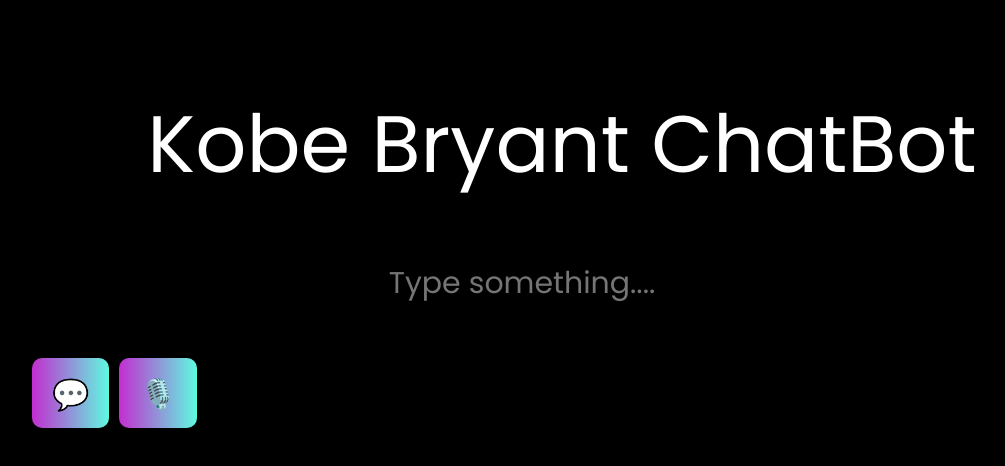
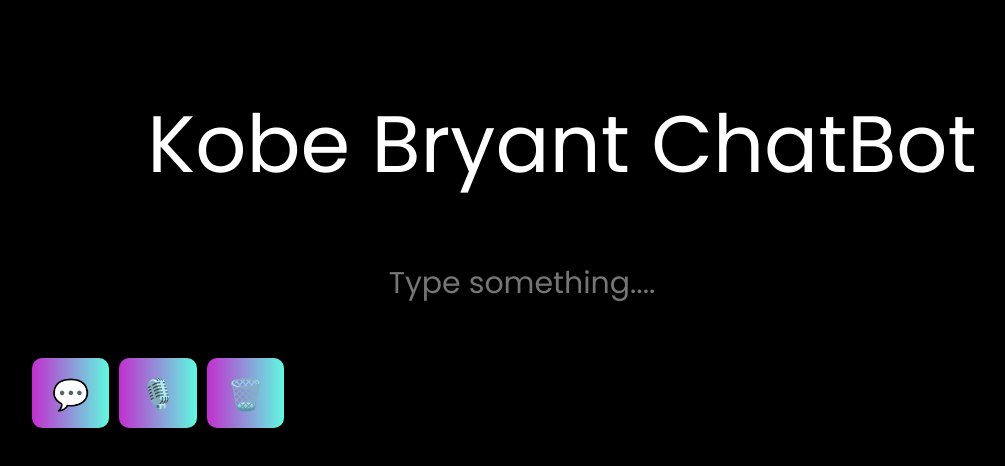
Before and after one commit to joel-george-mathew/kobe-ai-chatbot, a React (Vite) app: page / in a window 1280 px wide. Shown: the top 466 px of the page, without its empty margins (78-1083 px from the left). Built offline with nearby package versions, Linux system fonts and the light colour scheme.

Commit message:
clear conversations

```diff
--- a/src/App.jsx
+++ b/src/App.jsx
@@ -86,6 +86,10 @@
     speechSynthesis.cancel()
   }
 
+  const handleClearConversation =() => {
+    setHistory([])
+  }
+
 
   return (
     <div className='app'>
@@ -95,6 +99,7 @@
       <input type="text" ref = {inputRef} placeholder = "Type something...." />
       <button id = "btn" onClick = {handleSubmit} >💬</button>
       {isListening ? <button id = "btn" onClick = {handleStop} >🛑</button> : <button id = "btn" onClick = {handleSpeak} >🎙️</button>}
+      <button id = "btn" onClick = {handleClearConversation} >🗑️</button>
 
 
       </div>
```
